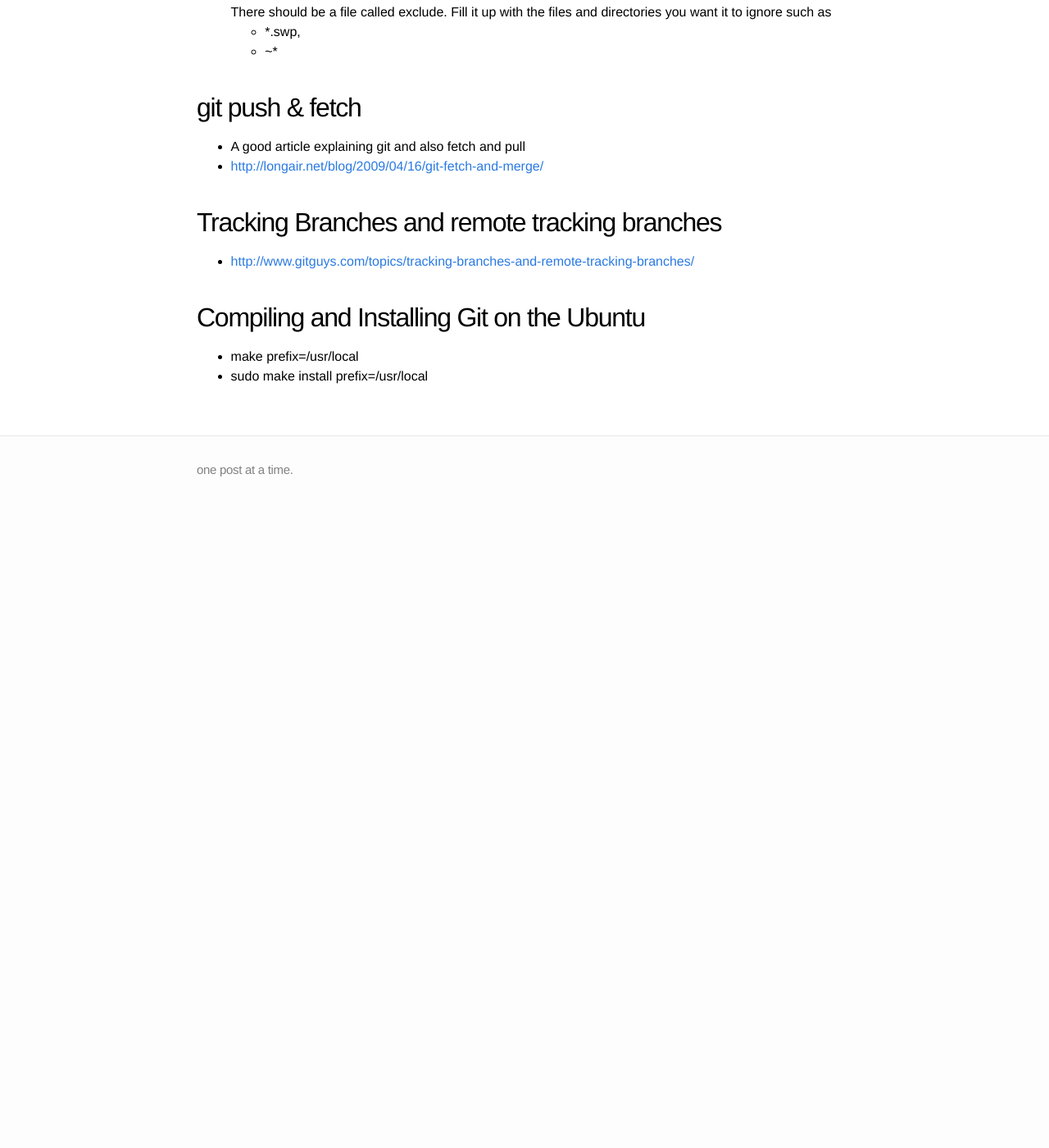
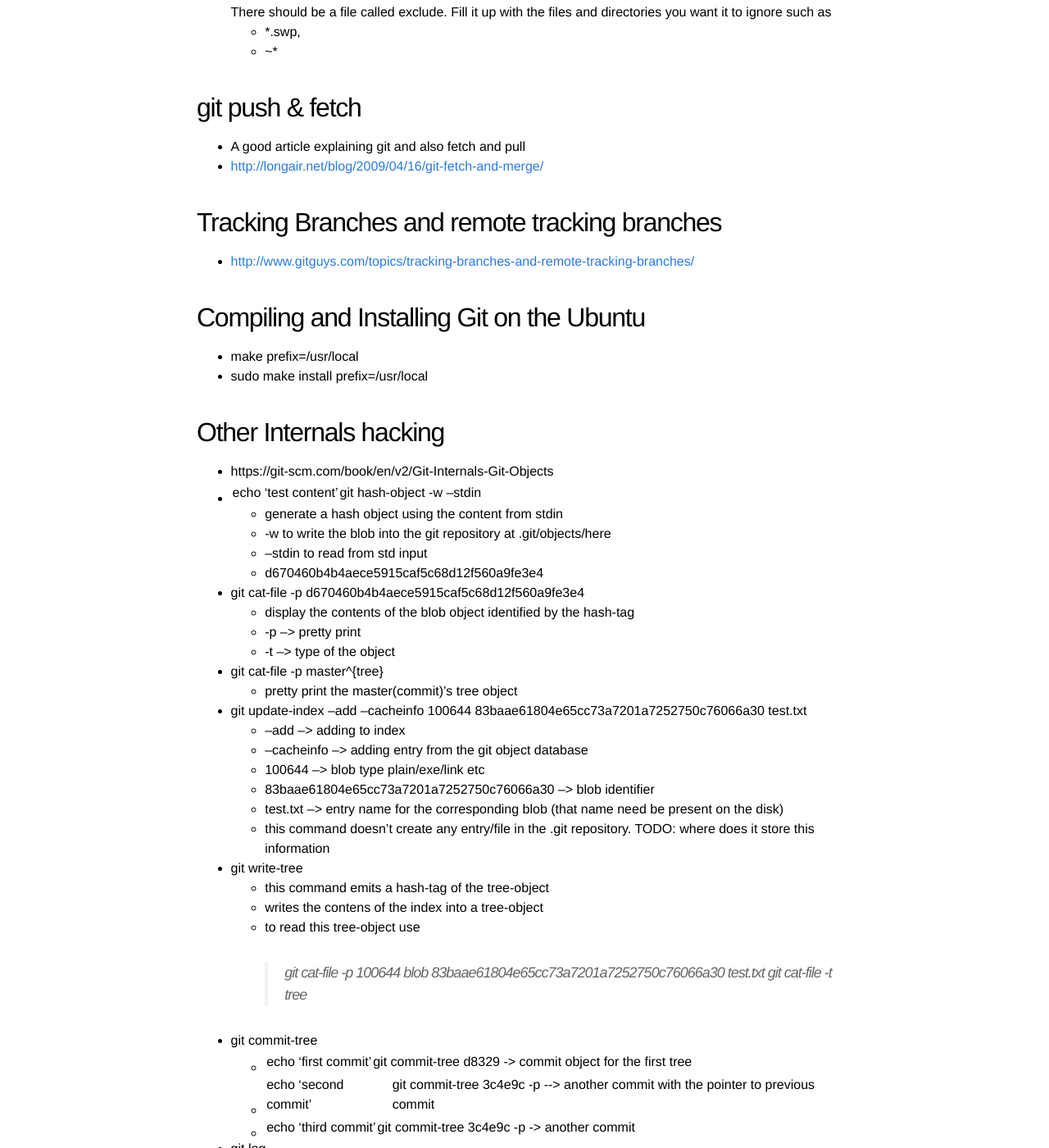
Before and after one commit to ChandraKoduru/chandrakoduru.github.io, a Jekyll site: the page built from _posts/2014-06-27-git-cmnds-and-utils.md, in a window 1280 px wide and 1400 px high, scrolled down 880 px. Shown: the whole window at 82% size. Built offline with Jekyll 4.4.1, drawn with Linux system fonts in a browser that asks for light colours; before the commit the page ends 1510 px from its top, so only the background shows below that; some of the changed text lies outside the part shown.

````diff
--- a/_posts/2014-06-27-git-cmnds-and-utils.md
+++ b/_posts/2014-06-27-git-cmnds-and-utils.md
@@ -52,3 +52,67 @@ categories: tech
 
 * make prefix=/usr/local
 * sudo make install prefix=/usr/local
+
+## Other Internals hacking
+* https://git-scm.com/book/en/v2/Git-Internals-Git-Objects
+
+* echo 'test content' | git hash-object -w --stdin
+    + generate a hash object using the content from stdin
+    + -w to write the blob into the git repository at .git/objects/here
+    + --stdin to read from std input
+    + d670460b4b4aece5915caf5c68d12f560a9fe3e4
+
+* git cat-file -p d670460b4b4aece5915caf5c68d12f560a9fe3e4
+    + display the contents of the blob object identified by the hash-tag
+    +  -p --> pretty print
+    +  -t --> type of the object
+
+* git cat-file -p master^{tree}
+    + pretty print the master(commit)'s tree object
+
+* git update-index --add --cacheinfo 100644 83baae61804e65cc73a7201a7252750c76066a30 test.txt
+    + --add --> adding to index
+    + --cacheinfo --> adding entry from the git object database
+    + 100644 --> blob type plain/exe/link etc
+    + 83baae61804e65cc73a7201a7252750c76066a30 --> blob identifier
+    + test.txt --> entry name for the corresponding blob (that name need be present on the disk)
+    + this command doesn't create any entry/file in the .git repository. TODO: where does it store this information
+
+* git write-tree
+    + this command emits a hash-tag of the tree-object
+    + writes the contens of the index into a tree-object
+    + to read this tree-object use
+        > git cat-file -p <hash-tag>
+        > 100644 blob 83baae61804e65cc73a7201a7252750c76066a30      test.txt
+        > git cat-file -t <hash-tag>
+        > tree
+
+* git commit-tree
+    + echo 'first commit' | git commit-tree d8329 -> commit object for the first tree
+    + echo 'second commit' | git commit-tree 3c4e9c  -p <above commitid> --> another commit with the pointer to previous commit
+    + echo 'third commit' | git commit-tree 3c4e9c -p <above commitid> -> another commit
+
+* git log <any commitid>
+
+* programmatically generating a blob object (using ruby)
+```
+# code
+content = "hello there"
+header = "blob #{content.length}\0"
+store = header+content
+require 'digest/sh1'
+# hash tag generation based on the stored content which is header +  content
+sha1 = Digest::SHA1.hexdigest(store)
+require 'zlib'
+# using the sha1 as filename/path to store the content
+# content is zipped and stored
+zlib_content = Zlib::Deflate.deflate(store)
+path = '.git/objects/' + sha1[0,2] + '/' + sha1[2,38]
+require 'fileutils'
+FileUtils.mkdir_p(File.dirname(path))
+File.open(path, 'w') { |f| f.write zlib_content}
+```
+    + that's it, a valid git blob object will be created
+    + all git objects (blob,tree,commit) are generated in a similar manner
+    + blob objects can contain any content
+    + commit and tree objects have some more formatting/structural requirements
````
